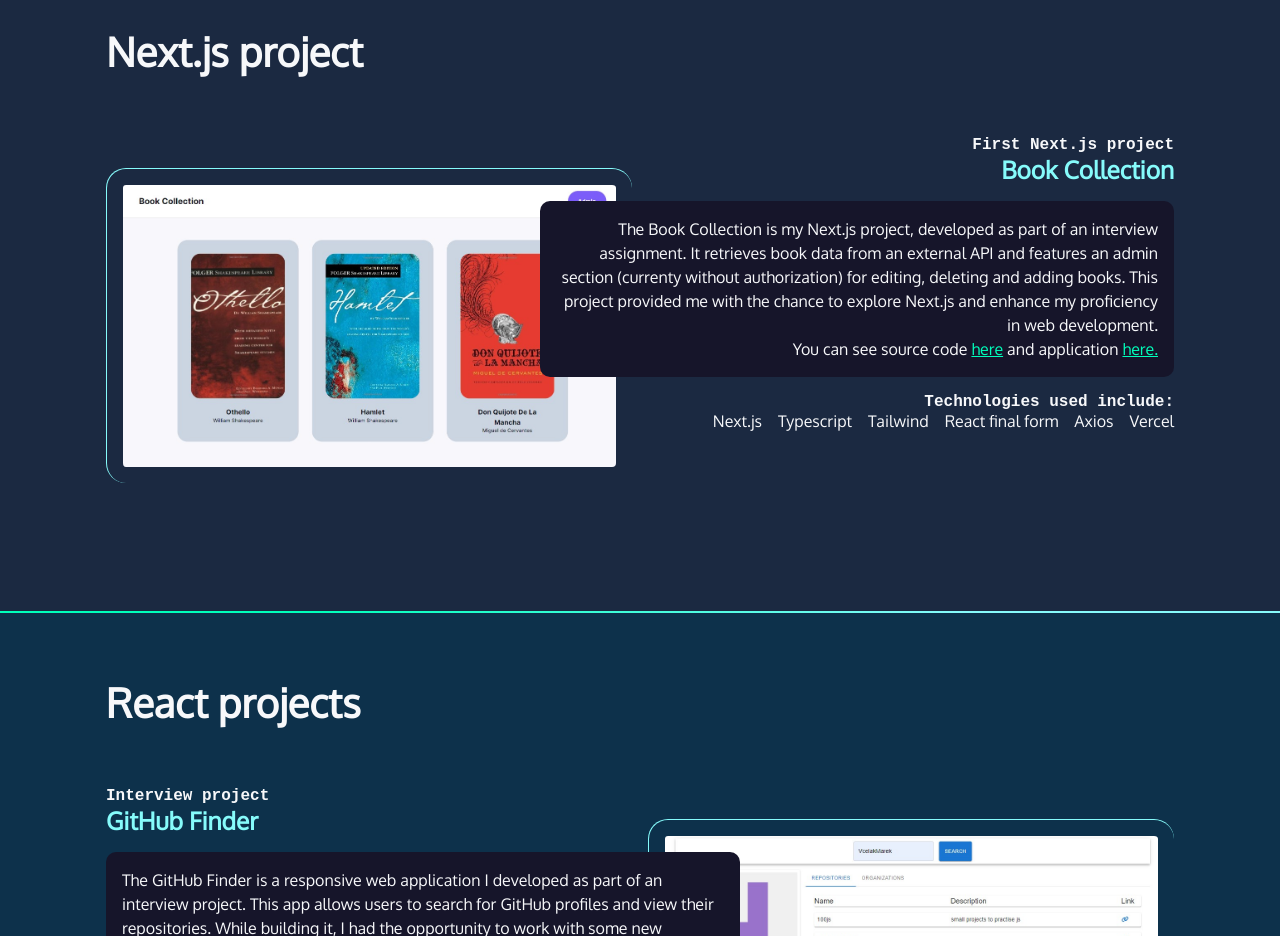
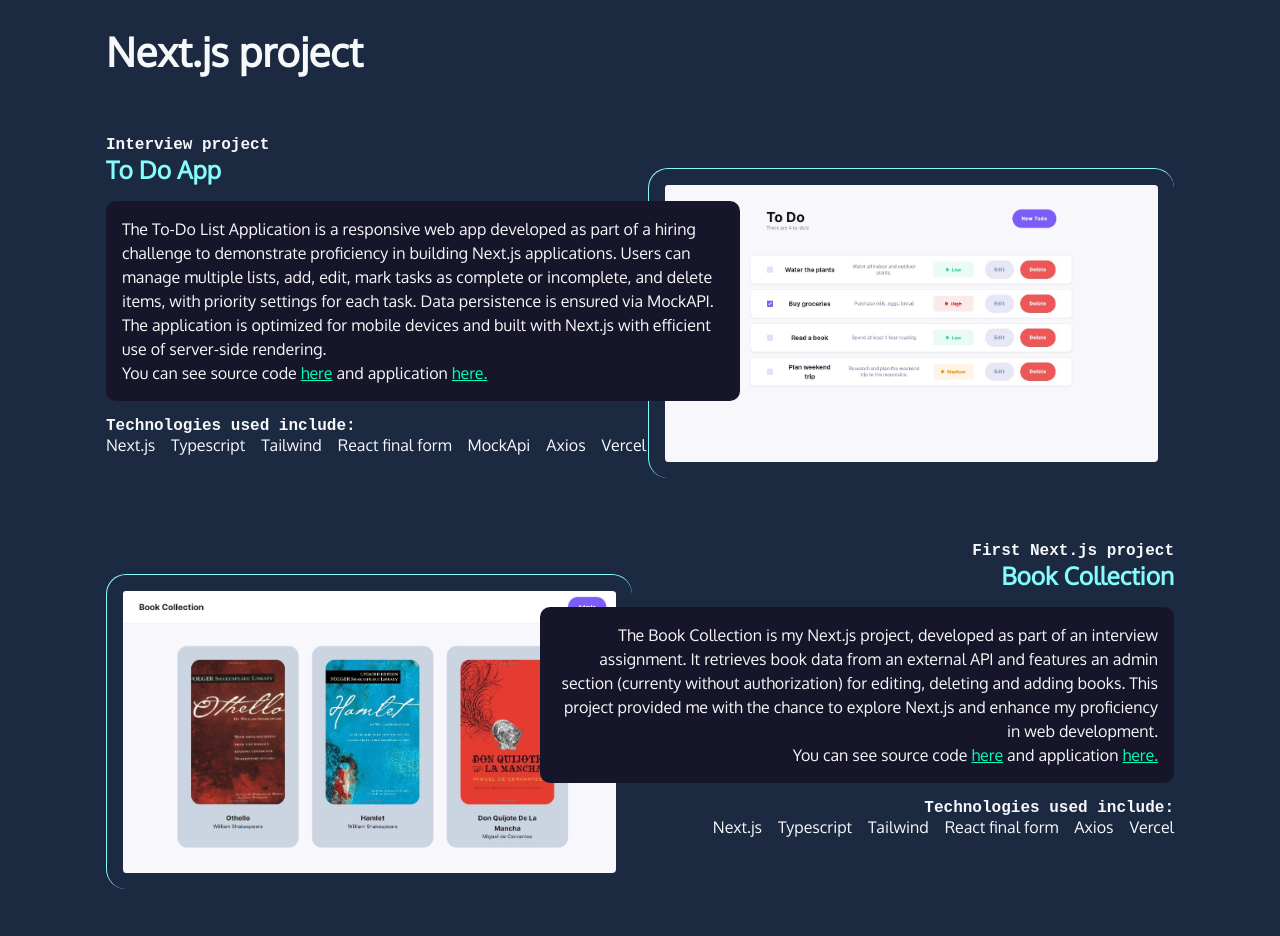
Before and after one commit to VcelakMarek/Portfolio, a React (Vite) app: page / in a window 1280 px wide. Shown: the part 840-1776 px from the top of the page. Built offline with nearby package versions, Linux system fonts and the light colour scheme; a web font is replaced by a local one.

Commit message:
add To_Do_App project

```diff
--- a/src/Portfolio.jsx
+++ b/src/Portfolio.jsx
@@ -62,6 +62,38 @@
       <div className="other-projects-background">
         <section id="projects">
           <h2>Next.js project</h2>
+
+          <article className="reverse">
+            <div className="text">
+              <h4>Interview project</h4>
+              <h3>To Do App</h3>
+              <p className="blackbox">
+                The To-Do List Application is a responsive web app developed as
+                part of a hiring challenge to demonstrate proficiency in
+                building Next.js applications. Users can manage multiple lists,
+                add, edit, mark tasks as complete or incomplete, and delete
+                items, with priority settings for each task. Data persistence is
+                ensured via MockAPI. The application is optimized for mobile
+                devices and built with Next.js with efficient use of server-side
+                rendering.
+                <br /> You can see source code{" "}
+                <a href="https://github.com/VcelakMarek/To_Do_App">here</a> and
+                application{" "}
+                <a href="https://to-do-app-one-hazel.vercel.app/"> here.</a>
+              </p>
+              <h4>Technologies used include:</h4>
+              <ul>
+                <li>Next.js</li>
+                <li>Typescript</li>
+                <li>Tailwind</li>
+                <li>React final form</li>
+                <li>MockApi</li>
+                <li>Axios</li>
+                <li>Vercel</li>
+              </ul>
+            </div>
+            <img src="./to-do-app.jpg" alt="Screenshot of To_Do_App." />
+          </article>
 
           <article>
             <div className="text">
```
Also changed, not shown: src/assets/to-do-app.jpg (added), src/public/to-do-app.jpg (added).
